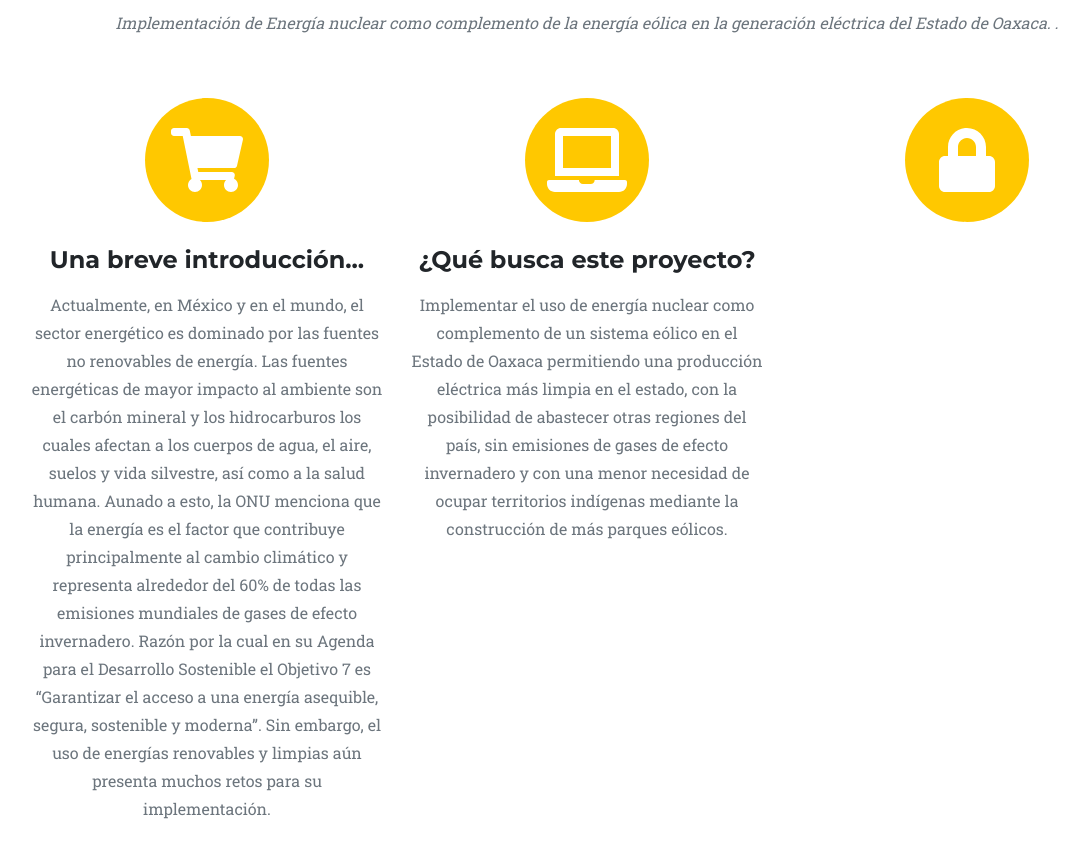
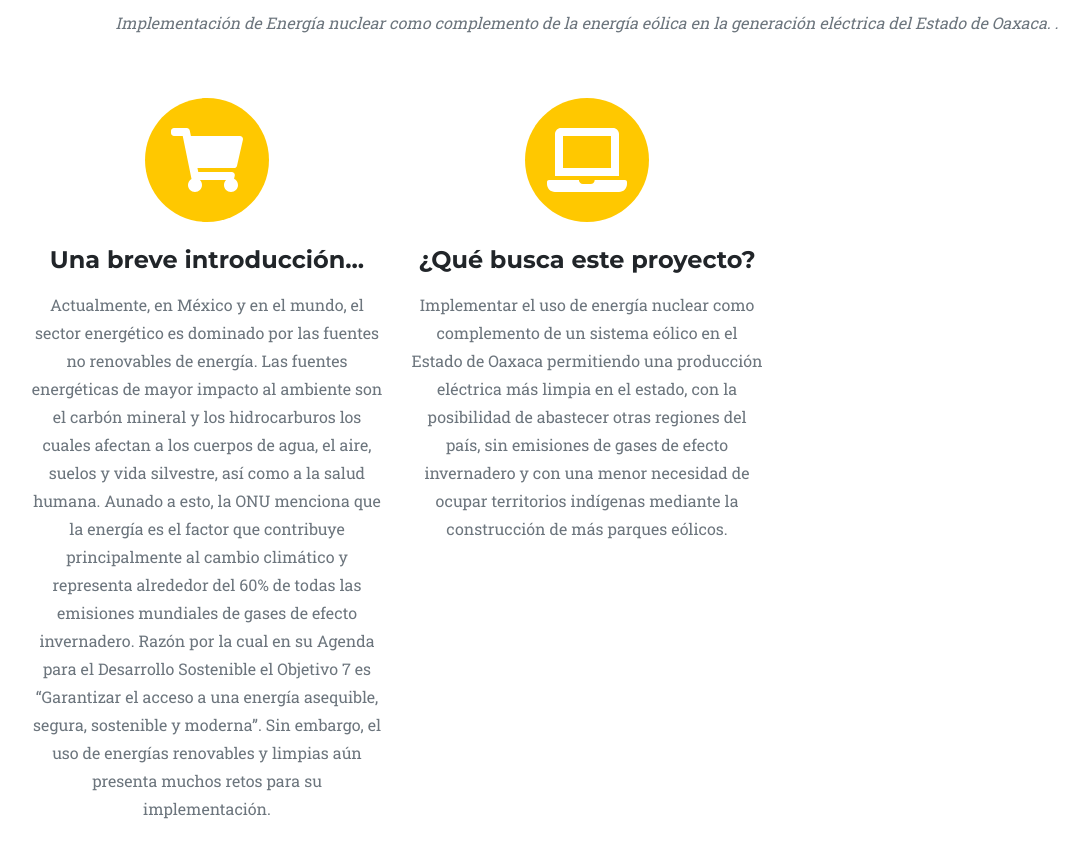
Before and after one commit to Oscar2155/Pruebababa, a plain HTML site: page index.html in a window 1280 px wide. Shown: the part 964-1822 px from the top of the page, without its empty margins (53-1131 px from the left). Drawn offline with nearby package versions, Linux system fonts and the light colour scheme.

Commit message:
Update index.html

```diff
--- a/index.html
+++ b/index.html
@@ -73,9 +73,7 @@ Sin embargo, el uso de energías renovables y limpias aún presenta muchos retos
                         <p class="text-muted">Implementar el uso de energía nuclear como complemento de un sistema eólico en el Estado de Oaxaca permitiendo una producción eléctrica más limpia en el estado, con la posibilidad de abastecer otras regiones del país, sin emisiones de gases de efecto invernadero y con una menor necesidad de ocupar territorios indígenas mediante la construcción de más parques eólicos.</p>
                     </div>
                     <div class="col-md-4">
-                        <span class="fa-stack fa-4x">
-                            <i class="fas fa-circle fa-stack-2x text-primary"></i>
-                            <i class="fas fa-lock fa-stack-1x fa-inverse"></i>
+
 
 
 
```
